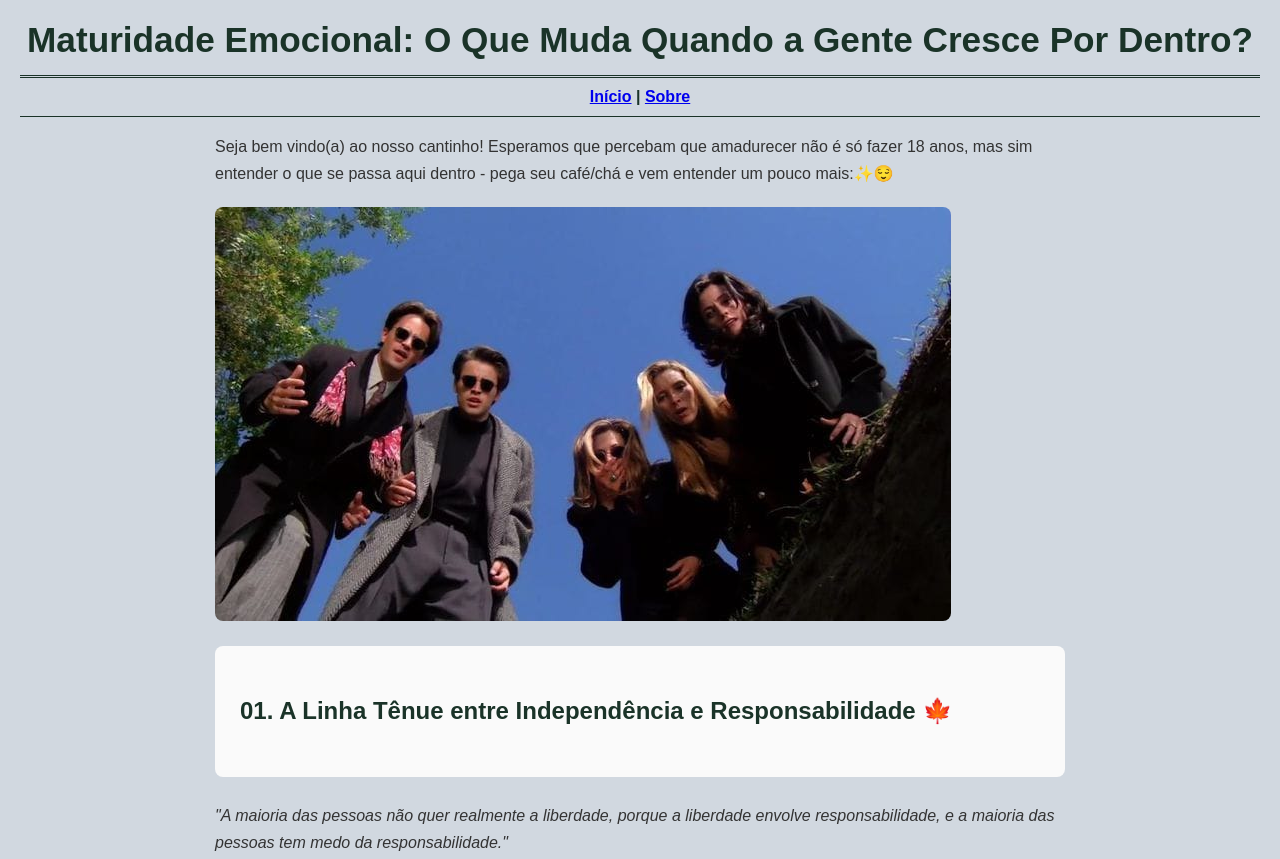
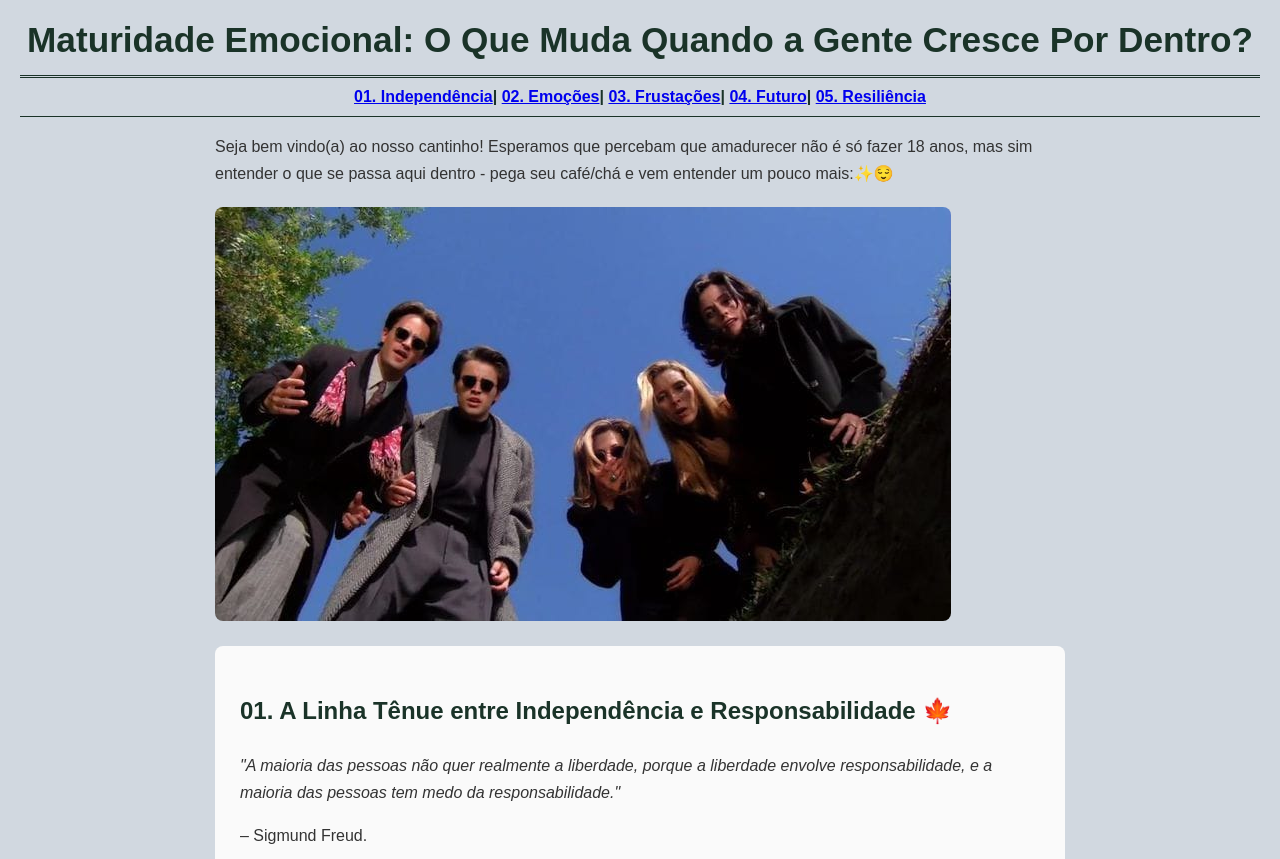
Before and after one commit to ribeirosilvaana2211/anajulia.giulia.1TB.2026, a plain HTML site: page index.html in a window 1280 px wide. Shown: the top 859 px of the page. Drawn offline with Linux system fonts and the light colour scheme.

Commit message:
index.html

```diff
--- a/index.html
+++ b/index.html
@@ -12,7 +12,11 @@
 </header>
 
 <nav>
-<a href="#">Início</a> | <a href="#">Sobre</a>
+ <a href="#topico1">01. Independência</a>|
+ <a href="#topico2">02. Emoções</a>|
+ <a href="#topico3">03. Frustações</a>|
+ <a href="#topico4">04. Futuro</a>|
+ <a href="#topico5">05. Resiliência</a>
 </nav>
 
 <main>
@@ -23,7 +27,7 @@
 
   <article id="topico1">
 <h2>01. A Linha Tênue entre Independência e Responsabilidade 🍁</h2>
-</article>
+
 <p><em>"A maioria das pessoas não quer realmente a liberdade, porque a liberdade envolve responsabilidade, e a maioria das pessoas tem medo da responsabilidade."</em></p>
 – Sigmund Freud.
 
@@ -35,7 +39,7 @@ Enquanto a imaturidade se manifesta na busca por privilégios sem a contrapartid
 
 <article id="topico2">
 <h2>02. Gestão de Emoções: Do "drama" à autocompreensão 🤔</h2>
-</article>
+
 <p><em>"Sensibilidade não é fraqueza, é bússola. O problema não é sentir muito, é não saber o que fazer com o que se sente."</em></p>
  — Helena Naves.
 
@@ -47,7 +51,7 @@ O processo de evolução para a maturidade emocional inicia-se com a autocompree
 
 <article id="topico3">
 <h2>03. Como Lidar com Frustrações e o "Não" ☕</h2>
-</article>
+
 <p><em>"A maturidade começa no momento em que percebemos que o mundo não gira ao redor dos nossos desejos, mas sim das nossas escolhas."</em></p>
 — Ana Suy (Psicanalista e escritora).
 
@@ -59,7 +63,7 @@ O processo de evolução para a maturidade emocional inicia-se com a autocompree
 
 <article id="topico4">
 <h2>04. Planejando o Futuro sem Perder o Presente ⏳</h2>
-</article>
+
 <p><em>"A gente se cobra tanto para ter um futuro garantido que esquece que o único lugar onde a vida de fato acontece é no presente. Planejar é importante, mas viver em função do que 'vai ser' só te priva do que já 'é'."</em> </p>
 — Gabriel Magela.
 
@@ -69,9 +73,8 @@ A maturidade se estabelece quando o jovem compreende que as ações do presente
 <img src="imagens/imagem3.jpg" alt="Ilustração do subtema 4">
 </article>
 
-<article>
+<article id="topico5">
 <h2>05. A Arte de Tropeçar Sem Se Quebrar 🌟</h2>
-</article>
 
 <p>Na adolescência, errar, mudar de ideia e sentir o mundo à flor da pele é inevitável. Amadurecer não é se fechar ou tentar ser perfeito para nunca falhar, mas sim mudar a forma como você reage quando as coisas dão errado.
 Quando você entende que um erro não define quem você é, mas apenas mostra o que você pode aprender, você para de "se quebrar" a cada frustração. A maturidade emocional nasce justamente aí: na coragem de encarar os tropeços, tirar a poeira do joelho e seguir em frente mais forte do que antes.</p>
```
